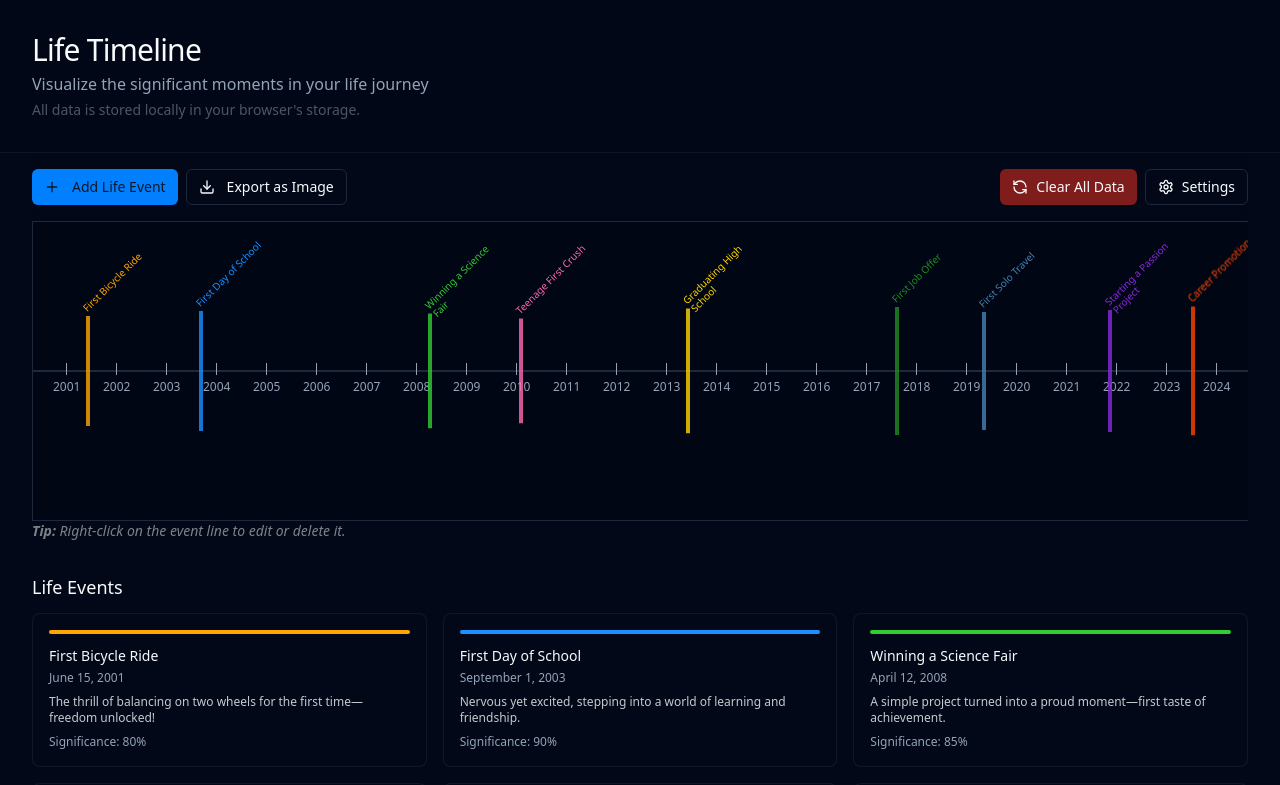
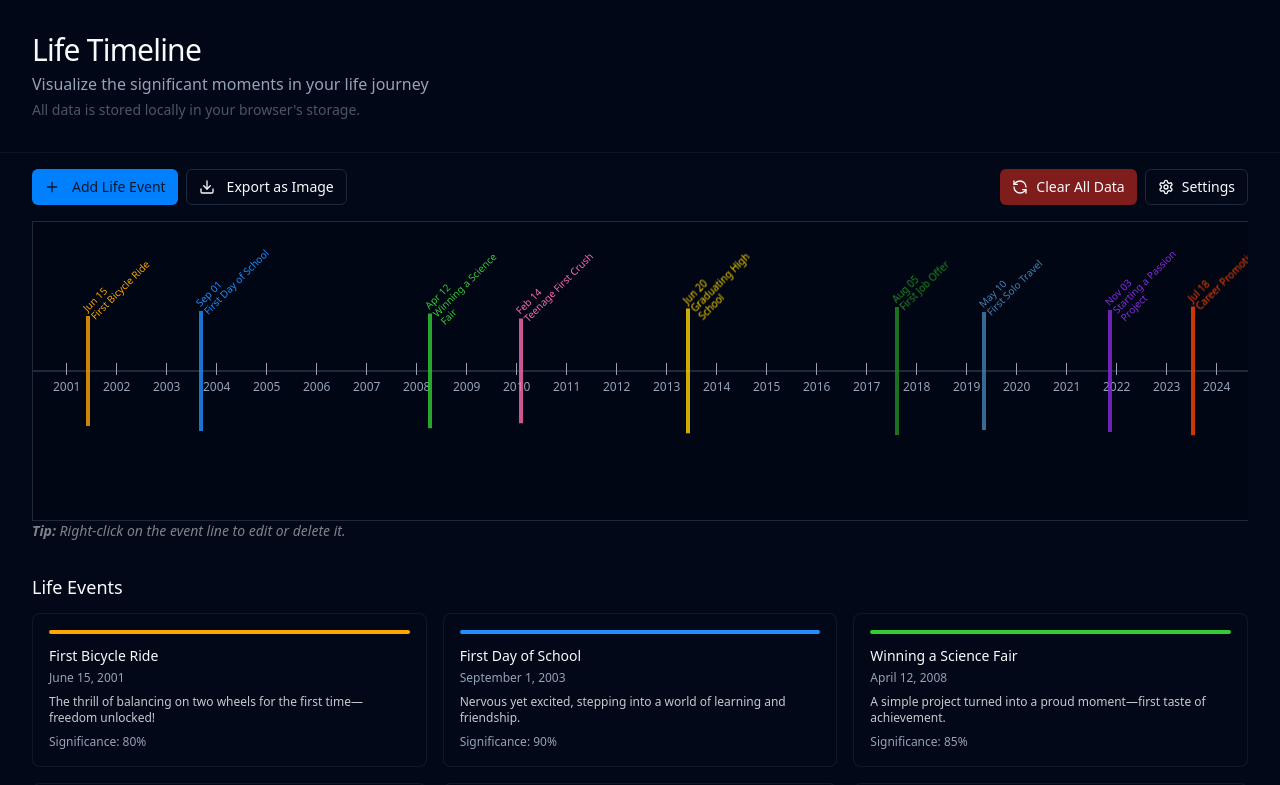
Before and after one commit to heiswayi/life-timeline, a React (Vite) app: page / in a window 1280 px wide. Shown: the top 785 px of the page. Built offline with nearby package versions, Linux system fonts and the light colour scheme.

Commit message:
add date string to life event ticker text

```diff
--- a/src/components/EventTicker.tsx
+++ b/src/components/EventTicker.tsx
@@ -26,6 +26,14 @@ const EventTicker: React.FC<EventTickerProps> = ({
 }) => {
   // Calculate height based on significance (1-100)
   const height = Math.max(30, Math.min(150, 30 + event.significance));
+
+  // const formatDate = (dateString: string): string => {
+  //   const date = new Date(dateString);
+  //   return date.toLocaleDateString('en-US', { month: 'short', day: '2-digit' });
+  // };
+  const formatDate = (date: Date): string => {
+    return date.toLocaleDateString('en-US', { month: 'short', day: '2-digit' });
+  };
 
   return (
     <div
@@ -74,7 +82,7 @@ const EventTicker: React.FC<EventTickerProps> = ({
                 hyphens: 'auto',
               }}
             >
-              {event.title}
+              {formatDate(event.date)}<br />{event.title}
             </span>
           </div>
         </ContextMenuTrigger>
```
